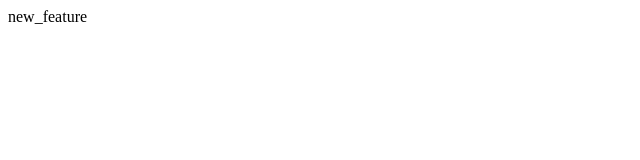
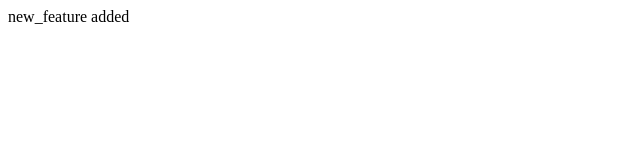
Before and after one commit to Tudtud0109/MergeConflict-Test, a plain HTML site: page index.html in a window 1280 px wide. Shown: the full height of the page, 0-640 px from the left. Drawn offline with Linux system fonts and the light colour scheme.

Commit message:
modified: index.html added and commited

```diff
--- a/index.html
+++ b/index.html
@@ -2,7 +2,7 @@
 <head>
 </head>
 <body>
-new_feature
+new_feature added
 
 </body>
 </html>
```
